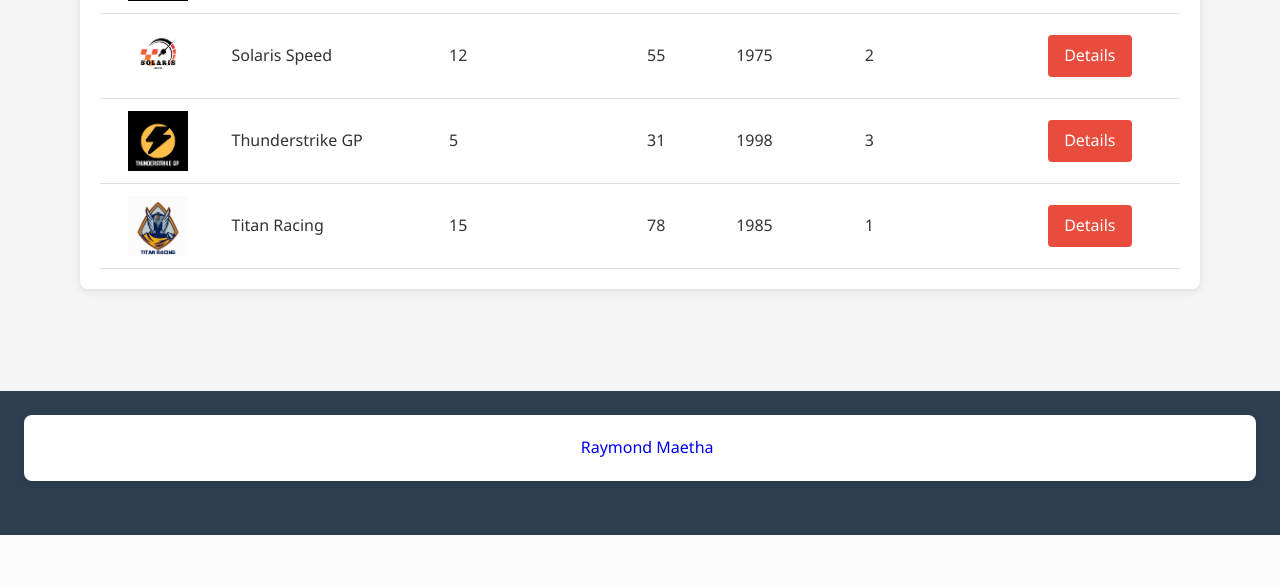
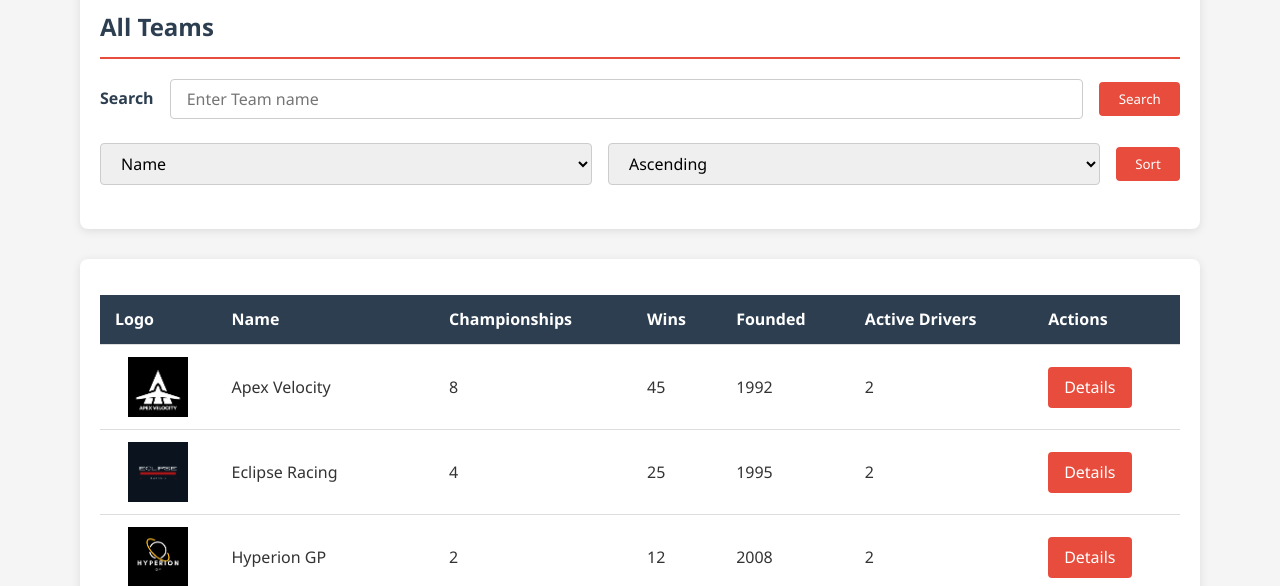
Before and after one commit to RMA1040/ProjectWebOntwikkeling2RMA, a Node server app: page /teams in a window 1280 px wide. Shown: the part 1064-1650 px from the top of the page. Before the commit the page ends 1599 px from the top, so only its background shows below. Run offline with Node 20, Linux system fonts and the light colour scheme.

Commit message:
added css form

```diff
--- a/public/css/style.css
+++ b/public/css/style.css
@@ -47,6 +47,47 @@ h2 {
 
 h3 {
     font-size: 1.4rem;
+}
+/* Form container layout */
+form {
+    display: flex;
+    flex-wrap: wrap;
+    align-items: center;
+    gap: 1rem;
+    margin-bottom: 1.5rem;
+}
+
+/* Label styling */
+form label {
+    font-weight: bold;
+    color: #2c3e50;
+}
+
+/* Input and select styling */
+form input[type="text"],
+form select {
+    padding: 0.5rem 1rem;
+    border: 1px solid #ccc;
+    border-radius: 4px;
+    font-size: 1rem;
+    min-width: 180px;
+    flex: 1;
+}
+
+/* Submit button styling */
+form button {
+    padding: 0.5rem 1.2rem;
+    background-color: #e74c3c;
+    color: white;
+    border: none;
+    border-radius: 4px;
+    font-weight: 500;
+    cursor: pointer;
+    transition: background-color 0.3s ease;
+}
+
+form button:hover {
+    background-color: #c0392b;
 }
 
 /* Navigation */
--- a/views/drivers.ejs
+++ b/views/drivers.ejs
@@ -1,5 +1,6 @@
 <%- include("partials/header") %>
 <main>
+    <img src="https://github.com/RMA1040/ProjectWebOntwikkeling2RMA/blob/main/public/images/IRC-teams.png?raw=true" alt="IRC headliner" height="100%" width="100%">
     <section>
         <h1>All Drivers</h1>
         <form action="/drivers" method="get">
--- a/views/index.ejs
+++ b/views/index.ejs
@@ -1,8 +1,8 @@
 <%- include("partials/header") %>
 <main>
+    <img src="https://github.com/RMA1040/ProjectWebOntwikkeling2RMA/blob/main/public/images/IRC-index.png?raw=true" alt="IRC headliner" height="100%" width="100%">
     <section>
         <h1>Intercontinental Racing Championship</h1>
-        <img src="/public/images/IRC-index.png" alt="IRC headliner">
         <p>
             The Intercontinental Racing Championship (IRC) is the pinnacle of global motorsport competition, uniting elite drivers and world-renowned teams from every corner of the planet. Established to push the limits of speed, skill, and strategy, the IRC is more than just a racing series — it's a showcase of human ambition and engineering excellence.
             With circuits spanning multiple continents and climates, the IRC challenges competitors across a diverse range of conditions — from high-speed street races in iconic cities to technically demanding grand prix circuits. The championship celebrates both veteran legends and rising stars, making it a battleground where experience meets raw talent.
--- a/views/teams.ejs
+++ b/views/teams.ejs
@@ -1,5 +1,6 @@
 <%- include("partials/header") %>
 <main>
+    <img src="https://github.com/RMA1040/ProjectWebOntwikkeling2RMA/blob/main/public/images/IRC-drivers.png?raw=true" alt="IRC headliner" height="100%" width="100%">
     <section>
         <h1>All Teams</h1>
         <form action="/teams" method="get">
```
